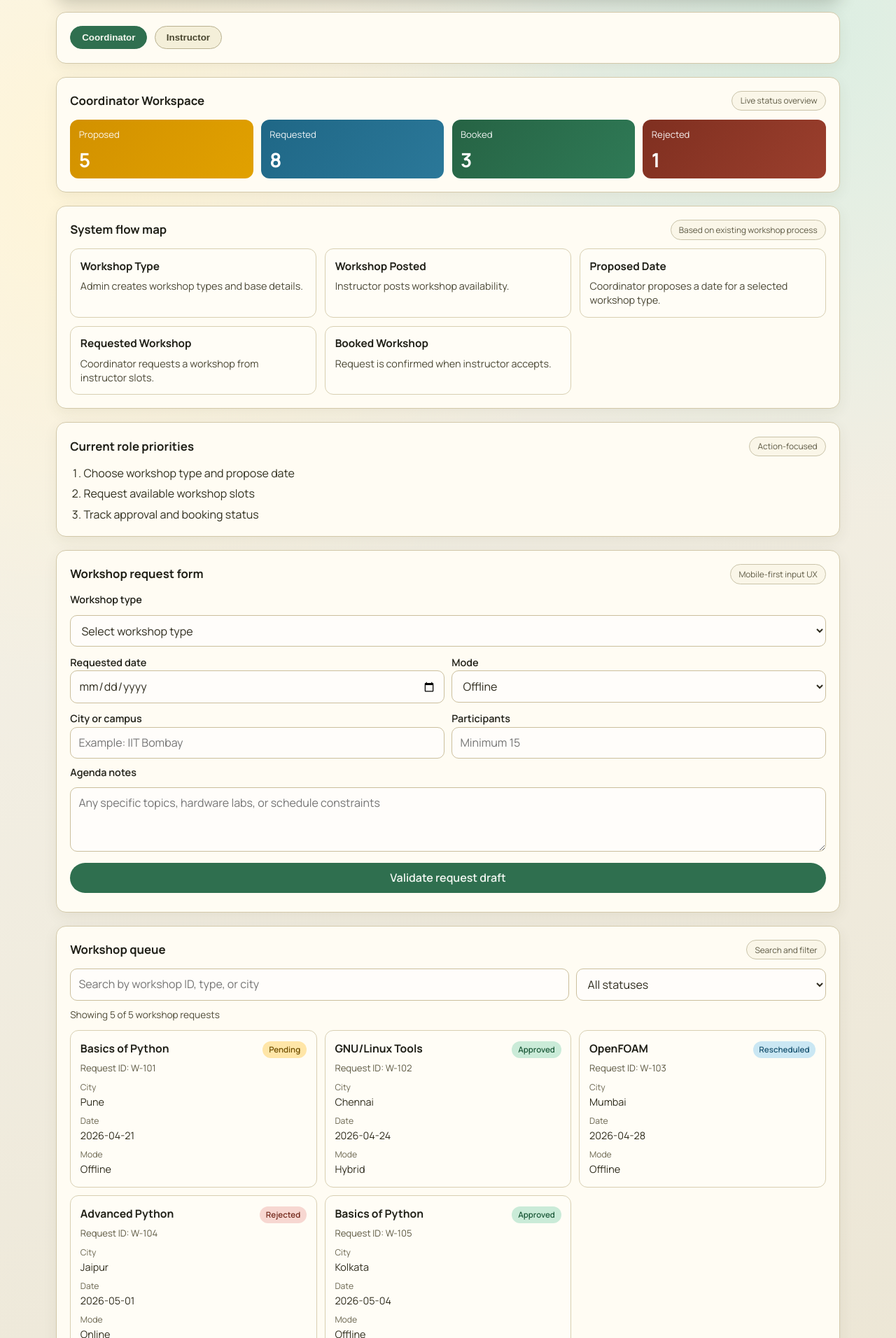
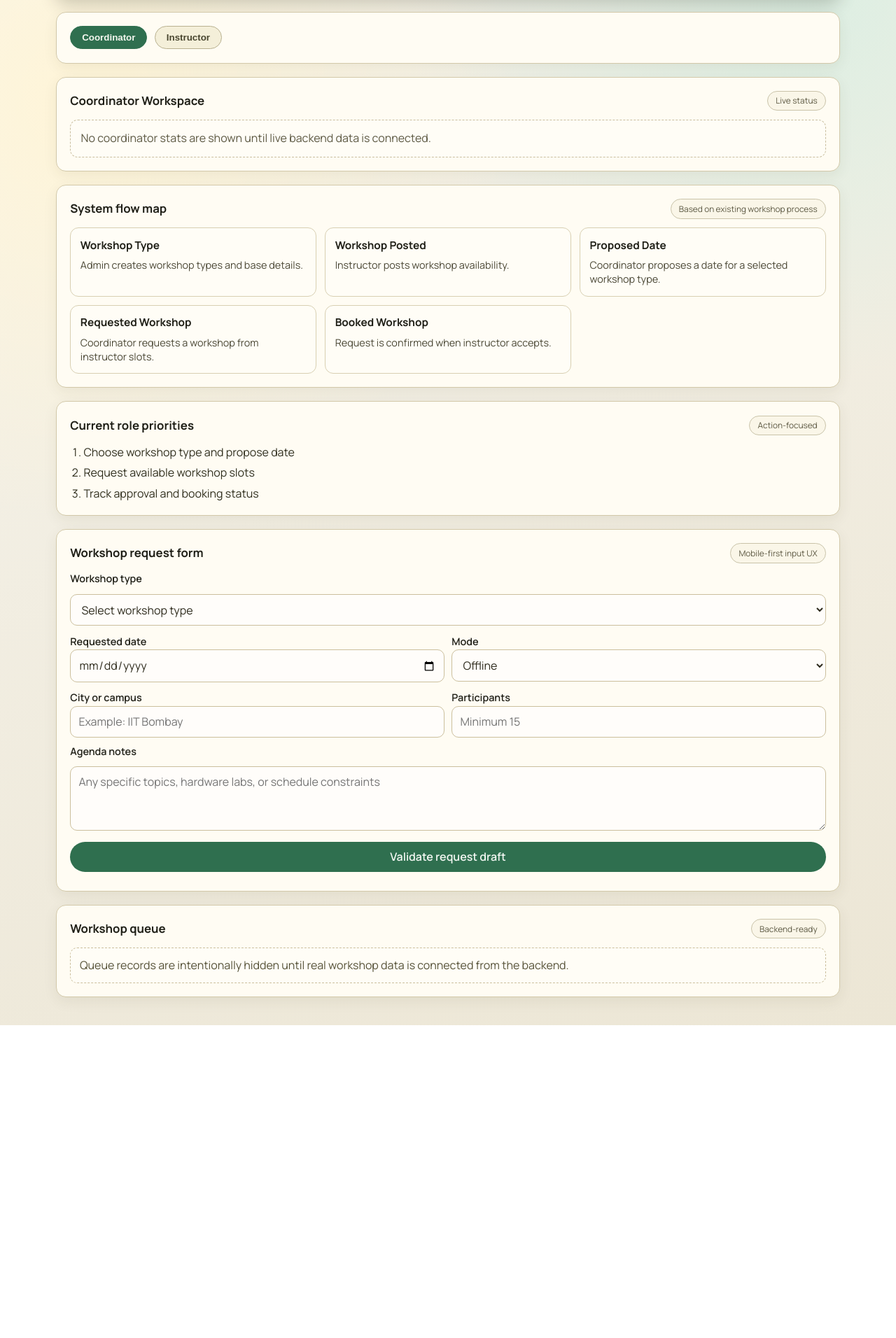
Before and after one commit to PrakC7/FOSSEE, a React (Vite) app in the folder frontend/: page / in a window 1280 px wide. Shown: the part 188-2100 px from the top of the page at 70% size. After the commit the page ends 1653 px from the top, so only its background shows below. Built offline with nearby package versions, Linux system fonts and the light colour scheme.

Commit message:
refactor: remove placeholder records and keep backend-ready states

```diff
--- a/frontend/src/App.css
+++ b/frontend/src/App.css
@@ -126,48 +126,13 @@ body {
   background: #faf6e8;
 }
 
-.counter-grid {
-  display: grid;
-  grid-template-columns: repeat(2, minmax(0, 1fr));
-  gap: 0.7rem;
-}
-
-.counter-card {
-  border-radius: 12px;
-  padding: 0.78rem;
-  color: #fff;
-  min-height: 5.25rem;
-  display: grid;
-  align-content: space-between;
-}
-
-.counter-card .label {
+.empty-note {
   margin: 0;
-  font-size: 0.82rem;
-  opacity: 0.92;
-}
-
-.counter-card .value {
-  margin: 0;
-  font-size: 1.75rem;
-  font-weight: 700;
-  line-height: 1;
-}
-
-.counter-card.pending {
-  background: linear-gradient(130deg, #d29100, var(--pending));
-}
-
-.counter-card.info {
-  background: linear-gradient(130deg, #1f6786, var(--info));
-}
-
-.counter-card.success {
-  background: linear-gradient(130deg, #266344, var(--success));
-}
-
-.counter-card.danger {
-  background: linear-gradient(130deg, #7f2f20, var(--danger));
+  padding: 0.9rem;
+  border: 1px dashed #c9be9f;
+  border-radius: 11px;
+  color: #5d5943;
+  background: #fffdf6;
 }
 
 .flow-grid {
@@ -275,28 +240,6 @@ body {
   font-size: 0.85rem;
 }
 
-.queue-toolbar {
-  display: grid;
-  gap: 0.65rem;
-}
-
-.queue-toolbar input,
-.queue-toolbar select {
-  width: 100%;
-  border: 1px solid #cbbf9d;
-  border-radius: 10px;
-  padding: 0.62rem 0.7rem;
-  font: inherit;
-  color: #2e2b1d;
-  background: #fffdfa;
-}
-
-.queue-meta {
-  margin: 0.7rem 0;
-  color: #4d4a37;
-  font-size: 0.85rem;
-}
-
 .queue-empty {
   margin: 0;
   padding: 0.8rem;
@@ -304,82 +247,6 @@ body {
   border-radius: 10px;
   color: #565238;
   background: #fffdf6;
-}
-
-.queue-grid {
-  display: grid;
-  gap: 0.7rem;
-}
-
-.queue-card {
-  border: 1px solid #d8cfb2;
-  border-radius: 12px;
-  padding: 0.85rem;
-  background: #fffdf6;
-}
-
-.queue-head {
-  display: flex;
-  justify-content: space-between;
-  align-items: baseline;
-  gap: 0.5rem;
-}
-
-.queue-head h3 {
-  margin: 0;
-  font-size: 0.98rem;
-}
-
-.queue-id {
-  margin: 0.3rem 0 0.6rem;
-  color: #5d5943;
-  font-size: 0.82rem;
-}
-
-.badge {
-  display: inline-flex;
-  border-radius: 999px;
-  padding: 0.22rem 0.55rem;
-  font-size: 0.72rem;
-  font-weight: 600;
-}
-
-.badge.pending {
-  color: #704f00;
-  background: #ffe6a8;
-}
-
-.badge.approved {
-  color: #1f5c3c;
-  background: #caebd8;
-}
-
-.badge.rescheduled {
-  color: #1d5773;
-  background: #cae7f3;
-}
-
-.badge.rejected {
-  color: #742a1d;
-  background: #f7d7d1;
-}
-
-.queue-card dl {
-  margin: 0;
-  display: grid;
-  gap: 0.45rem;
-}
-
-.queue-card dt {
-  margin: 0;
-  font-size: 0.76rem;
-  color: #6b6650;
-}
-
-.queue-card dd {
-  margin: 0.15rem 0 0;
-  font-size: 0.9rem;
-  color: #2f2c1d;
 }
 
 @keyframes reveal {
@@ -404,10 +271,6 @@ body {
     padding: 1.2rem;
   }
 
-  .counter-grid {
-    grid-template-columns: repeat(4, minmax(0, 1fr));
-  }
-
   .flow-grid {
     grid-template-columns: repeat(2, minmax(0, 1fr));
   }
@@ -416,21 +279,10 @@ body {
     grid-template-columns: repeat(2, minmax(0, 1fr));
   }
 
-  .queue-toolbar {
-    grid-template-columns: 2fr 1fr;
-  }
-
-  .queue-grid {
-    grid-template-columns: repeat(2, minmax(0, 1fr));
-  }
 }
 
 @media (min-width: 1020px) {
   .flow-grid {
     grid-template-columns: repeat(3, minmax(0, 1fr));
   }
-
-  .queue-grid {
-    grid-template-columns: repeat(3, minmax(0, 1fr));
-  }
 }
--- a/frontend/src/App.jsx
+++ b/frontend/src/App.jsx
@@ -32,12 +32,7 @@ const flowNodes = [
 const roleData = {
   coordinator: {
     heading: 'Coordinator Workspace',
-    counters: [
-      { label: 'Proposed', value: 5, tone: 'pending' },
-      { label: 'Requested', value: 8, tone: 'info' },
-      { label: 'Booked', value: 3, tone: 'success' },
-      { label: 'Rejected', value: 1, tone: 'danger' },
-    ],
+    statusMessage: 'No coordinator stats are shown until live backend data is connected.',
     tasks: [
       'Choose workshop type and propose date',
       'Request available workshop slots',
@@ -46,12 +41,7 @@ const roleData = {
   },
   instructor: {
     heading: 'Instructor Workspace',
-    counters: [
-      { label: 'Pending Requests', value: 4, tone: 'pending' },
-      { label: 'Accepted', value: 6, tone: 'success' },
-      { label: 'Rescheduled', value: 2, tone: 'info' },
-      { label: 'Rejected', value: 1, tone: 'danger' },
-    ],
+    statusMessage: 'No instructor stats are shown until live backend data is connected.',
     tasks: [
       'Post workshop availability',
       'Review incoming workshop requests',
@@ -59,49 +49,6 @@ const roleData = {
     ],
   },
 }
-
-const workshopQueue = [
-  {
-    id: 'W-101',
-    type: 'Basics of Python',
-    city: 'Pune',
-    status: 'Pending',
-    date: '2026-04-21',
-    mode: 'Offline',
-  },
-  {
-    id: 'W-102',
-    type: 'GNU/Linux Tools',
-    city: 'Chennai',
-    status: 'Approved',
-    date: '2026-04-24',
-    mode: 'Hybrid',
-  },
-  {
-    id: 'W-103',
-    type: 'OpenFOAM',
-    city: 'Mumbai',
-    status: 'Rescheduled',
-    date: '2026-04-28',
-    mode: 'Offline',
-  },
-  {
-    id: 'W-104',
-    type: 'Advanced Python',
-    city: 'Jaipur',
-    status: 'Rejected',
-    date: '2026-05-01',
-    mode: 'Online',
-  },
-  {
-    id: 'W-105',
-    type: 'Basics of Python',
-    city: 'Kolkata',
-    status: 'Approved',
-    date: '2026-05-04',
-    mode: 'Offline',
-  },
-]
 
 function App() {
   const [role, setRole] = useState('coordinator')
@@ -115,29 +62,7 @@ function App() {
   })
   const [formErrors, setFormErrors] = useState({})
   const [submitMessage, setSubmitMessage] = useState('')
-  const [searchQuery, setSearchQuery] = useState('')
-  const [statusFilter, setStatusFilter] = useState('All')
   const current = useMemo(() => roleData[role], [role])
-  const filteredQueue = useMemo(() => {
-    const normalizedSearch = searchQuery.trim().toLowerCase()
-
-    return workshopQueue.filter((workshop) => {
-      const statusMatch = statusFilter === 'All' || workshop.status === statusFilter
-      if (!statusMatch) {
-        return false
-      }
-
-      if (!normalizedSearch) {
-        return true
-      }
-
-      return (
-        workshop.id.toLowerCase().includes(normalizedSearch) ||
-        workshop.type.toLowerCase().includes(normalizedSearch) ||
-        workshop.city.toLowerCase().includes(normalizedSearch)
-      )
-    })
-  }, [searchQuery, statusFilter])
 
   const handleFieldChange = (event) => {
     const { name, value } = event.target
@@ -218,16 +143,9 @@ function App() {
       <section className="panel">
         <div className="section-head">
           <h2>{current.heading}</h2>
-          <span className="status-tag">Live status overview</span>
+          <span className="status-tag">Live status</span>
         </div>
-        <div className="counter-grid">
-          {current.counters.map((item) => (
-            <article key={item.label} className={`counter-card ${item.tone}`}>
-              <p className="label">{item.label}</p>
-              <p className="value">{item.value}</p>
-            </article>
-          ))}
-        </div>
+        <p className="empty-note">{current.statusMessage}</p>
       </section>
 
       <section className="panel">
@@ -366,71 +284,12 @@ function App() {
       <section className="panel">
         <div className="section-head">
           <h2>Workshop queue</h2>
-          <span className="status-tag">Search and filter</span>
+          <span className="status-tag">Backend-ready</span>
         </div>
-
-        <div className="queue-toolbar">
-          <input
-            type="search"
-            value={searchQuery}
-            onChange={(event) => setSearchQuery(event.target.value)}
-            placeholder="Search by workshop ID, type, or city"
-            aria-label="Search workshops"
-          />
-
-          <select
-            value={statusFilter}
-            onChange={(event) => setStatusFilter(event.target.value)}
-            aria-label="Filter by status"
-          >
-            <option value="All">All statuses</option>
-            <option value="Pending">Pending</option>
-            <option value="Approved">Approved</option>
-            <option value="Rescheduled">Rescheduled</option>
-            <option value="Rejected">Rejected</option>
-          </select>
-        </div>
-
-        <p className="queue-meta" aria-live="polite">
-          Showing {filteredQueue.length} of {workshopQueue.length} workshop requests
+        <p className="queue-empty">
+          Queue records are intentionally hidden until real workshop data is
+          connected from the backend.
         </p>
-
-        {filteredQueue.length === 0 ? (
-          <p className="queue-empty">
-            No workshops match this search or filter. Try clearing the search input.
-          </p>
-        ) : (
-          <div className="queue-grid">
-            {filteredQueue.map((workshop) => (
-              <article key={workshop.id} className="queue-card">
-                <div className="queue-head">
-                  <h3>{workshop.type}</h3>
-                  <span
-                    className={`badge ${workshop.status.toLowerCase()}`}
-                    aria-label={`Status ${workshop.status}`}
-                  >
-                    {workshop.status}
-                  </span>
-                </div>
-                <p className="queue-id">Request ID: {workshop.id}</p>
-                <dl>
-                  <div>
-                    <dt>City</dt>
-                    <dd>{workshop.city}</dd>
-                  </div>
-                  <div>
-                    <dt>Date</dt>
-                    <dd>{workshop.date}</dd>
-                  </div>
-                  <div>
-                    <dt>Mode</dt>
-                    <dd>{workshop.mode}</dd>
-                  </div>
-                </dl>
-              </article>
-            ))}
-          </div>
-        )}
       </section>
     </main>
   )
```
